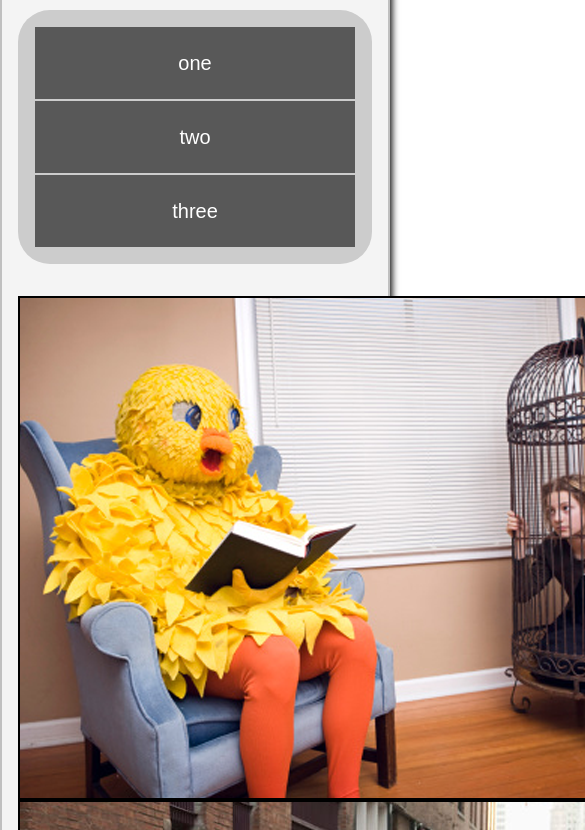
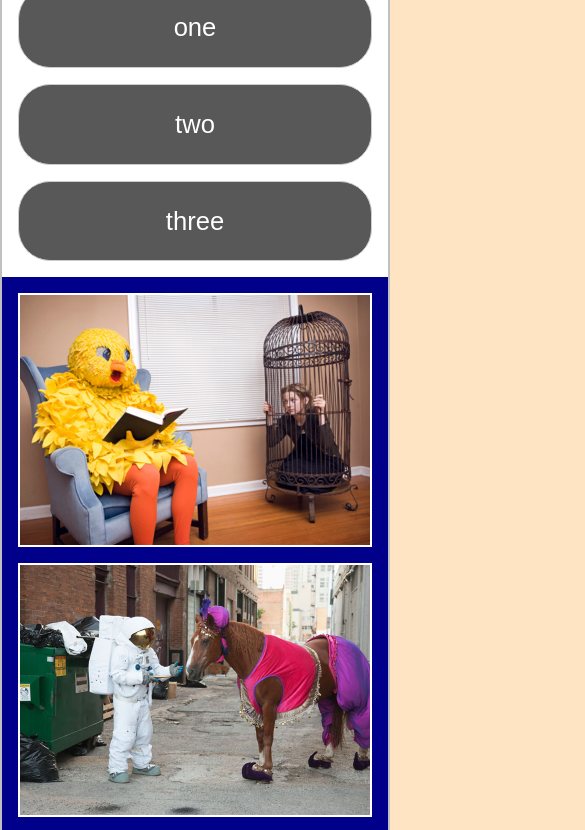
Before and after one commit to Alexw3lch/Responsive-Design, a plain HTML site: page index.html in a window 390 px wide. Shown: the part 115-945 px from the top of the page, 585 px wide, since content can reach past the window. Drawn offline with Linux system fonts and the light colour scheme.

Commit message:
Update styles.css

```diff
--- a/styles.css
+++ b/styles.css
@@ -35,7 +35,7 @@ h2 {
 /* Start here. Add your desktop styles to the rules below. */
 
 body {
-   /* Add a background color for the desktop layout. */
+   background-color: lightskyblue;
 }
 
 .wrapper {
@@ -44,8 +44,7 @@ body {
    padding: 0 0 2rem 0;
    box-shadow: 2px 2px 7px black;
    margin: 1.5rem auto;
-
-   /* Set a maximum width for the wrapper. */
+  max-width: 1000px;
 }
 
 main {
@@ -53,32 +52,87 @@ main {
    padding: 1rem;
    border-radius: 2rem;
    background-color: #cccccc;
-
-   /* Use Flexbox to arrange the three boxes in a row. */
+  display: flex;
+  justify-content: space-around;
 }
 
 .gallery {
    padding: 1rem;
-
-   /* Use Grid to create four columns with space between them. */
+  display: grid;
+  grid-template-columns: 1fr 1fr 1fr 1fr;
+  gap: 1rem;
 }
 
 .gallery img {
    border: 2px solid black;
-
+  max-width: 100%;
    /* Let each image shrink to fit its gallery column. */
 }
 
 
 /* TABLET Media Query
 ------------------------------------*/
+@media (max-width: 799px) {
 
+body{
+  background-color: #585858;
+}
+
+main{
+    display: grid;
+    grid-template-columns: 1fr 1fr;
+    gap: 1rem;
+}
+
+.box:last-of-type{
+  grid-column: span 2;
+}
+
+.gallery{
+ grid-template-columns: 1fr 1fr;
+}
+
+
+}
 /* Add the media query for viewport widths below 768px here.
    Inside it, change the background color and build the two-column layouts. */
 
 
 /* PHONE Media Query
 ------------------------------------*/
+@media (max-width: 499px ) {
+
+body{
+  background-color: bisque;
+}
+  .wrapper{
+    margin: 0;
+  }
+
+  main{
+    margin: 0;
+    background-color: white;
+    display: flex;
+    flex-direction: column;
+    border-top: 1px solid black;
+    border-radius: 0;
+  }
+
+.box{
+  border-radius: 2rem;
+  font-size: 160%;
+}
+
+.gallery{
+  grid-template-columns: 1fr;
+  background-color: darkblue;
+}
+
+.gallery img{
+  border-color: white;
+}
+
+}
 
 /* Add the media query for viewport widths below 480px here.
    Inside it, change the background color and stack the boxes and images.
```
